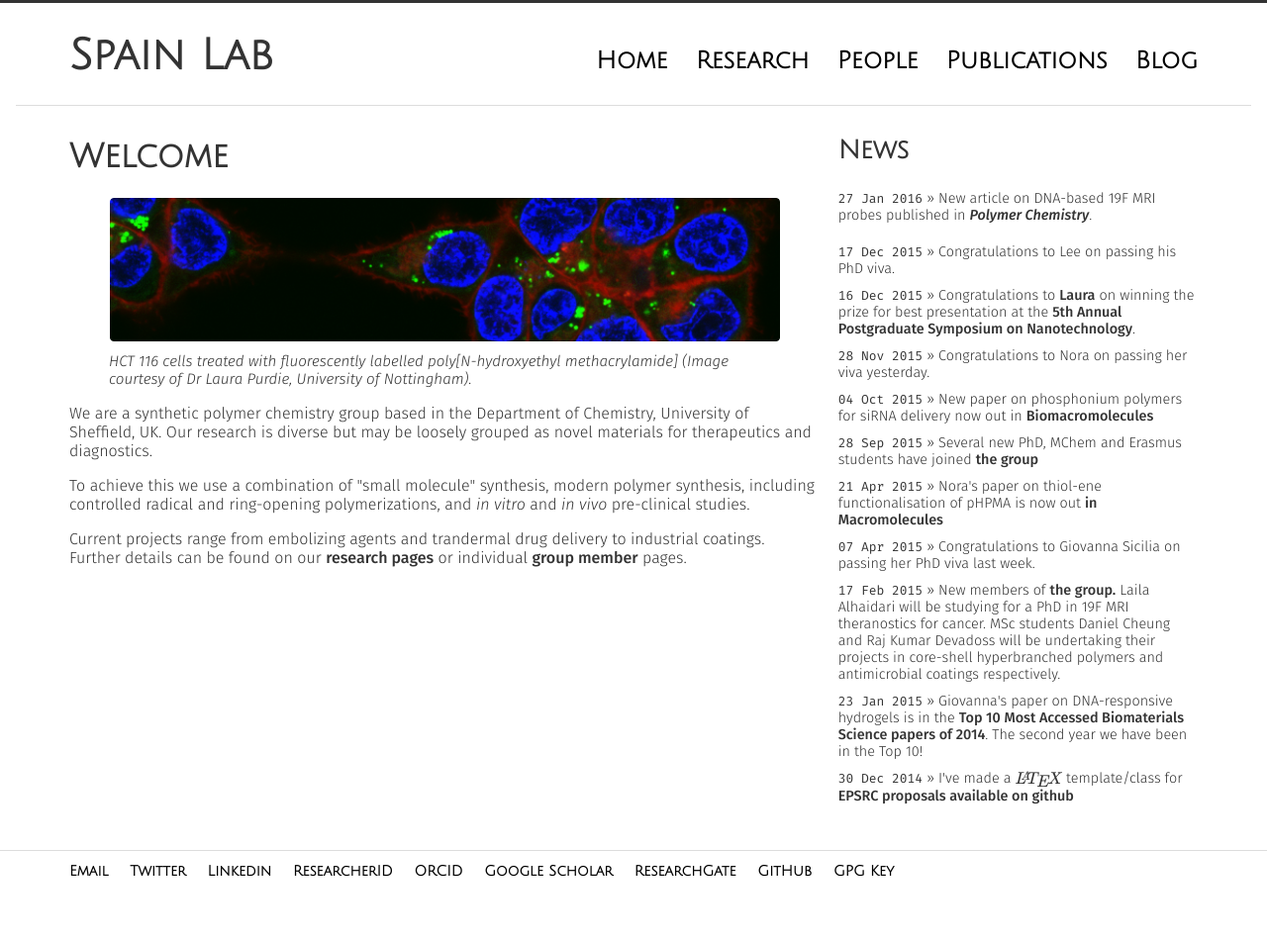
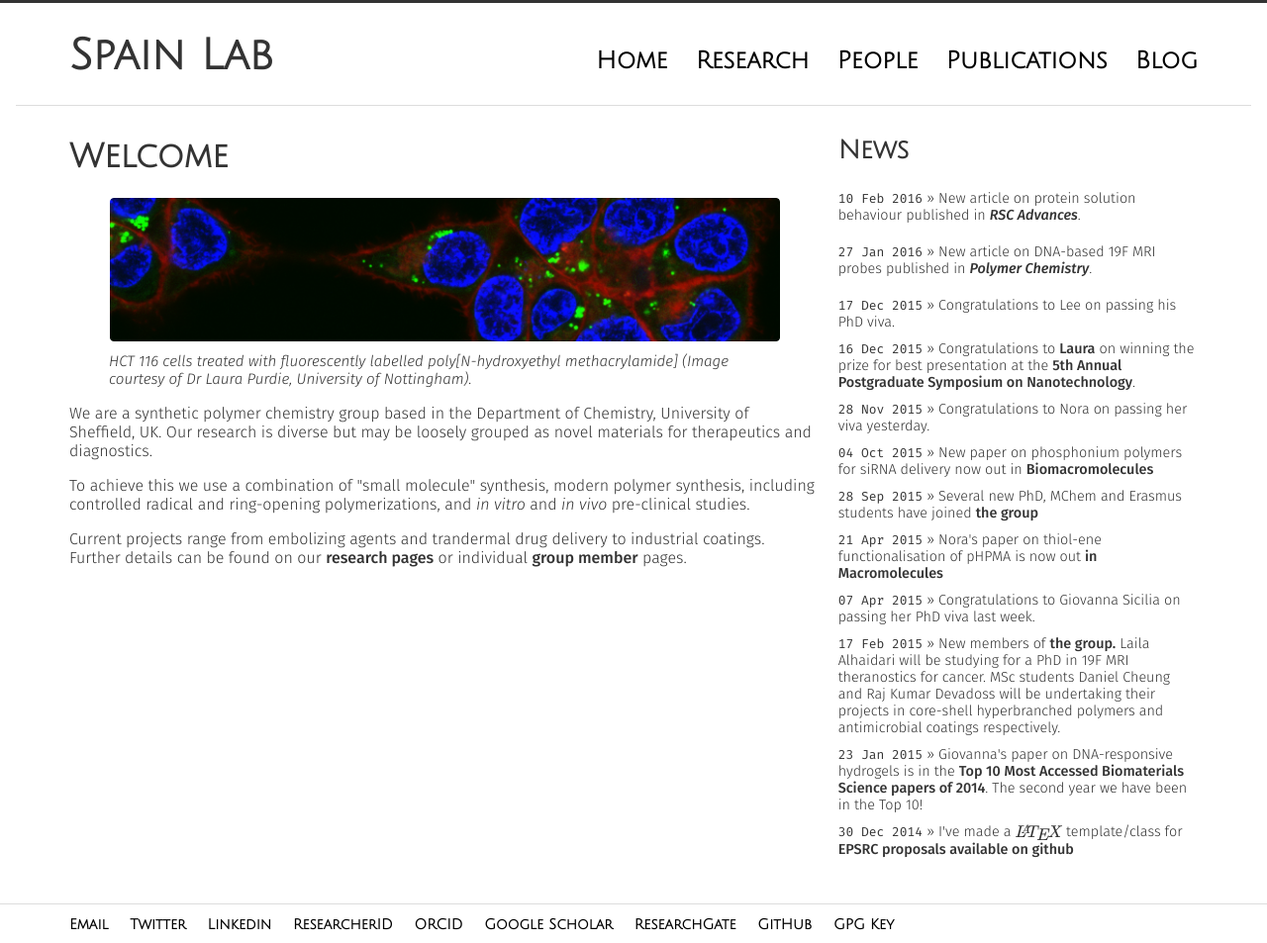
Before and after one commit to sebspain/sebspain.github.io, a Jekyll site: the page index.html, which Jekyll copies as it is, in a window 1280 px wide. Shown: the whole page at 99% size. Built offline with Jekyll 4.4.1, drawn with Linux system fonts in a browser that asks for light colours; Markdown is read by kramdown in place of the engine named in the settings; formulas are drawn with MathJax 3; before the commit the page ends 900 px from its top, so only the background shows below that.

Commit message:
added ADG paper to news

```diff
--- a/index.html
+++ b/index.html
@@ -76,6 +76,8 @@
         <div class="unit w-1-3 center-on-mobiles">
             <h2>News</h2>
               <ul class="news">
+                <li><span>10 Feb 2016</span> &raquo; New article on protein solution behaviour published in <a href="http://dx.doi.org/10.1039/C5RA21068B"><em>RSC Advances</em></a>.<li>
+
                 <li><span>27 Jan 2016</span> &raquo; New article on DNA-based 19F MRI probes published in <a href="http://dx.doi.org/10.1039/C5PY01883H"><em>Polymer Chemistry</em></a>.<li>
 
                 <li><span>17 Dec 2015</span> &raquo; Congratulations to Lee on passing his PhD viva.</li>
```
